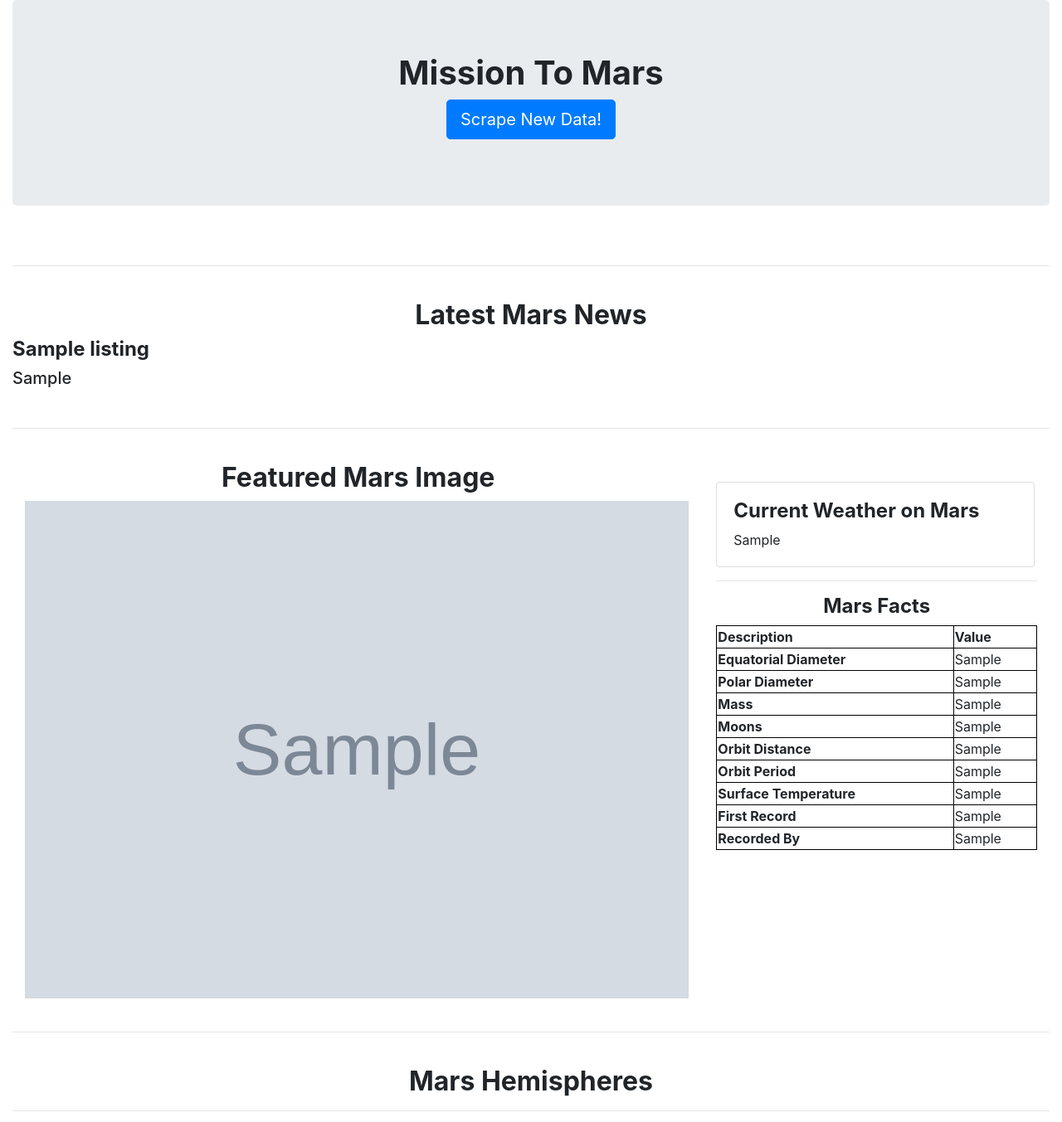
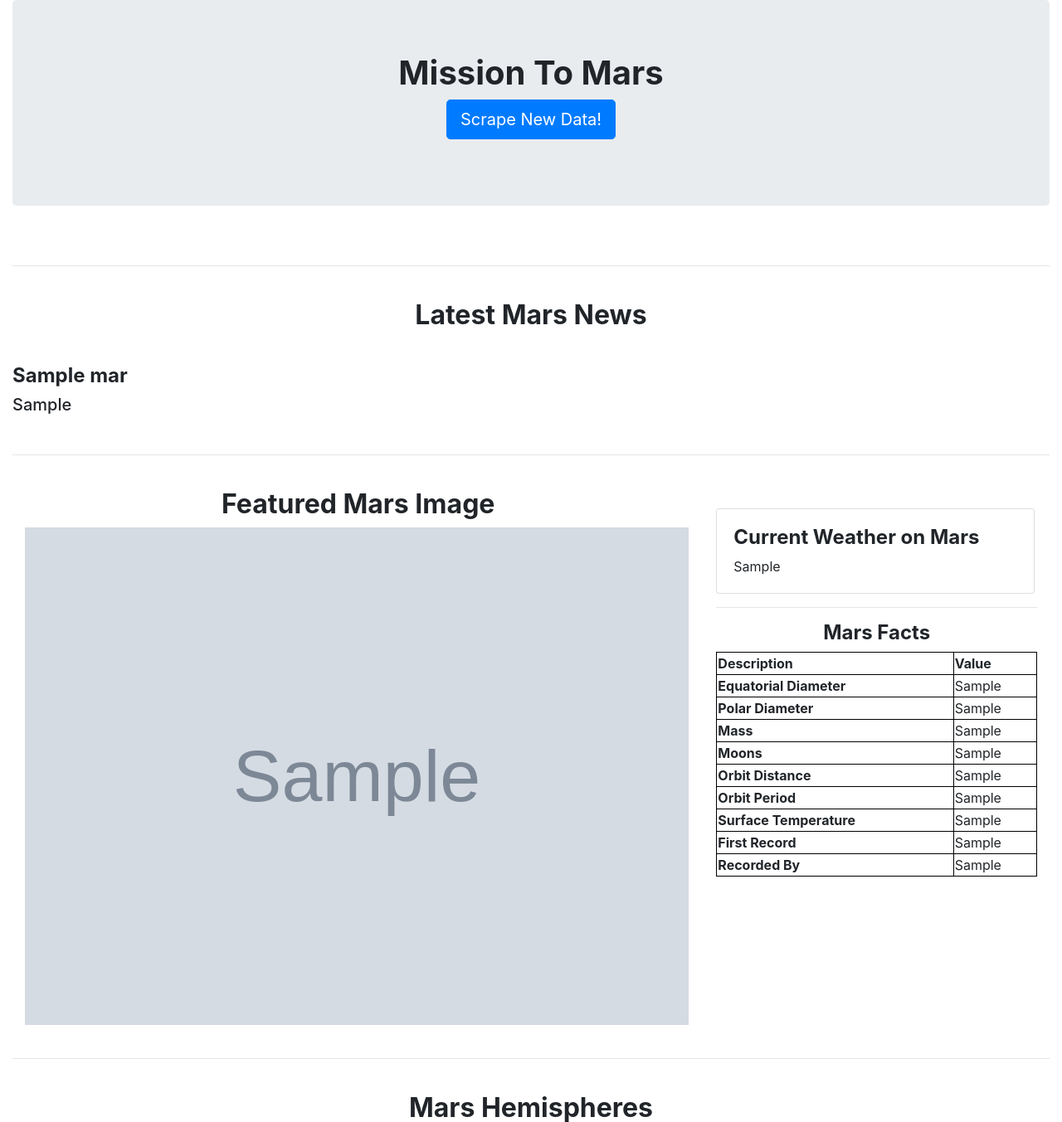
Before and after one commit to rahulmirpuri809/web-scraping-challenge, a Flask app: page / in a window 1280 px wide. Shown: the top 1353 px of the page at 83% size. Run offline with Flask 2, Linux system fonts and the light colour scheme; grey boxes marked "Sample" are stand-in pictures; a database or web service that is not in the repository returns one stand-in record (values such as "Sample title"); some libraries are stand-ins or nearby versions.

Commit message:
final commit with working app

```diff
--- a/app.py
+++ b/app.py
@@ -14,9 +14,8 @@ mongo = PyMongo(app, uri="mongodb://localhost:27017/mars_app")
 def home():
 
     # Find one record of data from the mongo database
-    #data = mongo.db.collection.find_one()
-    data = mongo.db.listings.find_one()
-
+    data = mongo.db.mars.find_one()
+    print (data)
 
     # Return template and data
     return render_template("index.html", data=data)
@@ -26,12 +25,12 @@ def home():
 @app.route("/scrape")
 def scrape():
 
-    data = mongo.db.listings
+    mars = mongo.db.mars
     # Run the scrape function
     total_data = scrape_mars.web_scrape()
 
     # Update the Mongo database using update and upsert=True
-    data.update({}, total_data, upsert=True)
+    mars.update({}, total_data, upsert=True)
 
     # Redirect back to home page
     return redirect("/")
--- a/scrape_mars.py
+++ b/scrape_mars.py
@@ -67,7 +67,7 @@ def web_scrape():
 
     #HTML Parser
     html3 = browser.html
-    tweet_soup3 = BeautifulSoup(html3, 'html.parser')
+    tweet_soup = BeautifulSoup(html3, 'html.parser')
 
 
     # Get Mars Weather
@@ -155,7 +155,7 @@ def web_scrape():
 
 
 
-    total_data = {**dictionary1,** dictionary2, **dictionary3}
+    total_data = {**dictionary1,**dictionary2, **dictionary3}
 
     browser.quit()
 
--- a/templates/index.html
+++ b/templates/index.html
@@ -25,10 +25,16 @@
         <p><a class="btn btn-primary btn-lg" href="/scrape" role="button">Scrape New Data!</a></p>
     </div>
     <br><hr><br>
-    <div>
-        <h2 style="text-align: center;"><b>Latest Mars News</b></h2>
-        <h4><b>{{ data.news_title }}</b></h4>
-        <h5>{{ data.news_paragraph }}</h5>
+    <div class="row">
+        <div class="col-12">
+            <h2 style="text-align: center; margin-bottom: 40px;"><b>Latest Mars News</b></h2>
+            <h4><b>{{ data.news_title }}</b></h4>
+        </div>
+    </div>
+    <div class="row">
+        <div class="col-12">
+            <h5>{{ data.news_paragraph }}</h5>
+        </div>
     </div>
     <br><hr><br>
     <div class="container-fluid">
@@ -98,22 +104,15 @@
     <div>
         <h2 style="text-align: center;"><b>Mars Hemispheres</b></h2>
         <hr>
-        <figure class="figure">
-            <img width="600" height="600" src="{{ data.image_urls[0] }}" class="figure-img img-fluid rounded" alt="{{ data.image_titles[0] }}">
-            <figcaption style="text-align: center;" class="figure-caption figure_caption">{{ data.image_titles[0] }}</figcaption>
-        </figure>
-        <figure class="figure">
-            <img width="600" height="600" src="{{ data.image_urls[1] }}" class="figure-img img-fluid rounded" alt="{{ data.image_titles[1] }}">
-            <figcaption style="text-align: center;" class="figure-caption figure_caption">{{ data.image_titles[1] }}</figcaption>
-        </figure>
-        <figure class="figure">
-            <img width="600" height="600" src="{{ data.image_urls[2] }}" class="figure-img img-fluid rounded" alt="{{ data.image_titles[2] }}">
-            <figcaption style="text-align: center;" class="figure-caption figure_caption">{{ data.image_titles[2] }}</figcaption>
-        </figure>
-        <figure class="figure">
-            <img width="600" height="600" src="{{ data.image_urls[3] }}" class="figure-img img-fluid rounded" alt="{{ data.image_titles[3] }}">
-            <figcaption style="text-align: center;" class="figure-caption figure_caption">{{ data.image_titles[3] }}</figcaption>
-        </figure>
+        {% for hemi in data.image_urls %}
+            <figure class="figure">
+                <img width="600" height="600" src="{{ hemi | default('images/error.png', true)}}" class="figure-img img-fluid rounded" alt="{{ hemi.image_titles }}">
+                <figcaption style="text-align: center;" class="figure-caption figure_caption">{{ hemi.image_titles }}</figcaption>
+            </figure>
+        {% endfor %}
+
     </div>
+
+
 </body>
 </html>
```
Also changed, not shown: images/error.png (added), 3 other files.
